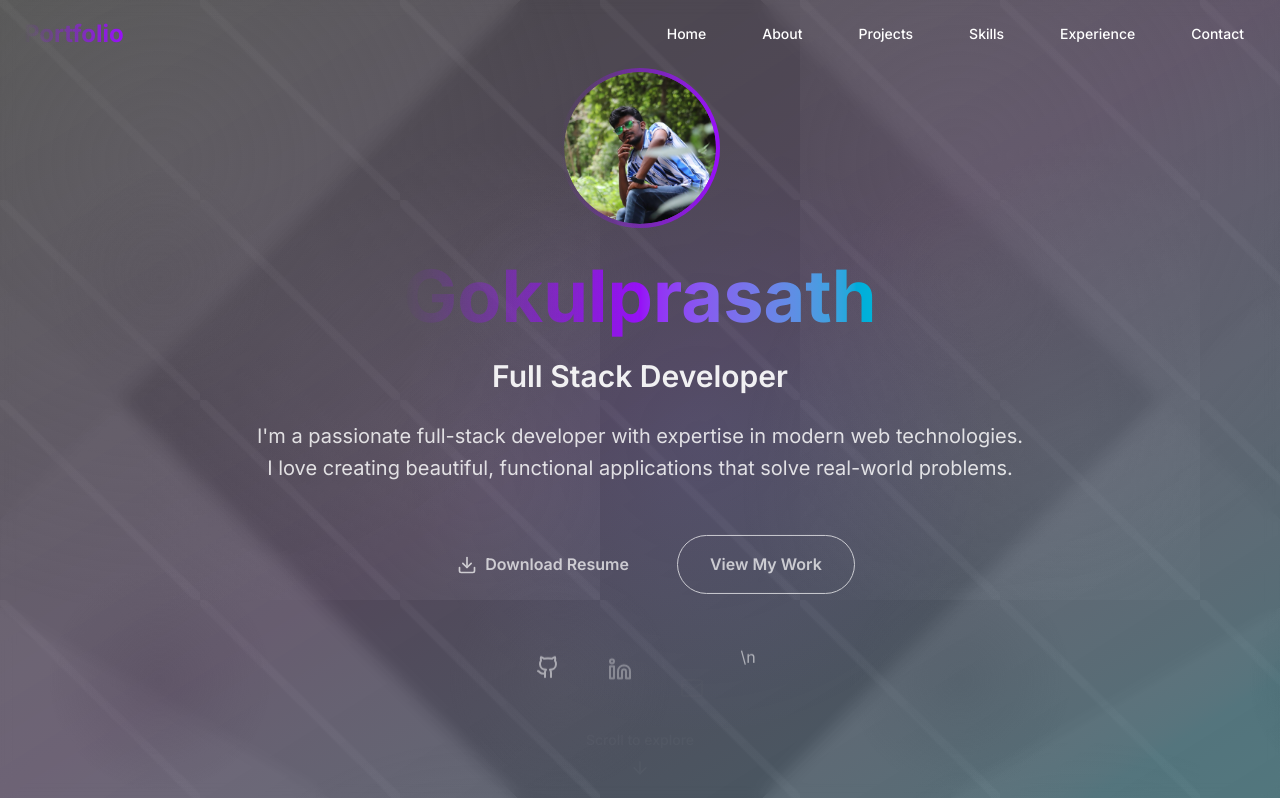
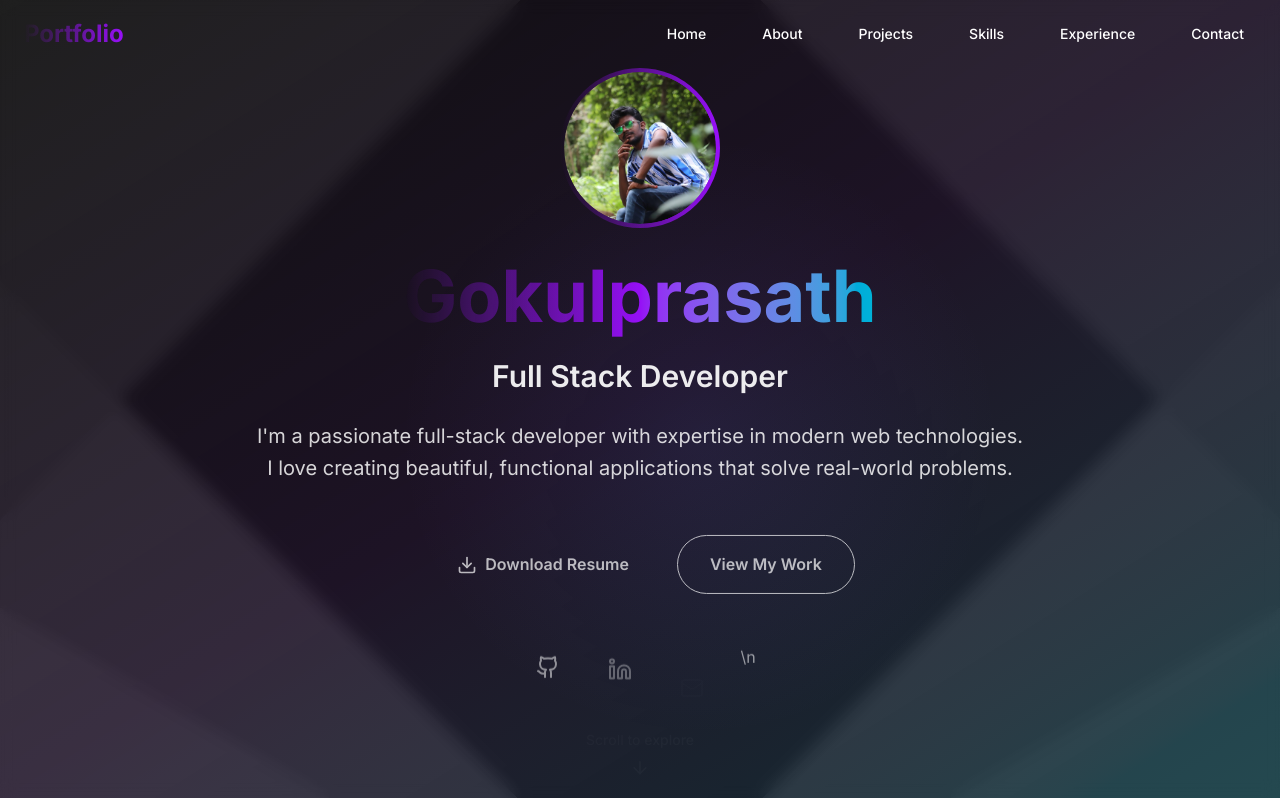
Before and after one commit to gokulprasath-k20/portfolio, a Next.js app: page / in a window 1280 px wide. Shown: the top 798 px of the page. Built offline with nearby package versions, Linux system fonts and the light colour scheme.

Commit message:
Force dark geometric background by overriding CSS variables and fixing SkillsSection component

```diff
--- a/src/app/globals.css
+++ b/src/app/globals.css
@@ -2,16 +2,16 @@
 @import "../styles/section-backgrounds.css";
 
 :root {
-  --background: 0 0% 100%;
-  --background-rgb: 255 255 255;
-  --foreground: 0 0% 100%;
+  --background: 15 15 15;
+  --background-rgb: 15 15 15;
+  --foreground: 255 255 255;
   --primary: 217 91% 60%;
-  --primary-foreground: 0 0% 100%;
-  --secondary: 210 40% 96%;
-  --secondary-foreground: 0 0% 100%;
-  --accent: 210 40% 94%;
-  --accent-foreground: 0 0% 100%;
-  --border: 214 32% 91%;
+  --primary-foreground: 255 255 255;
+  --secondary: 215 28% 17%;
+  --secondary-foreground: 255 255 255;
+  --accent: 215 25% 27%;
+  --accent-foreground: 255 255 255;
+  --border: 215 25% 27%;
   --ring: 217 91% 60%;
 }
 
@@ -39,10 +39,21 @@
 }
 
 body {
-  background: var(--background);
+  background: #0f0f0f !important;
+  background-image:
+    linear-gradient(135deg, rgba(40,40,40,0.9) 25%, transparent 25%),
+    linear-gradient(-135deg, rgba(40,40,40,0.9) 25%, transparent 25%),
+    linear-gradient(45deg, rgba(60,60,60,0.7) 25%, transparent 25%),
+    linear-gradient(-45deg, rgba(60,60,60,0.7) 25%, transparent 25%),
+    linear-gradient(30deg, rgba(80,80,80,0.5) 12.5%, transparent 12.5%),
+    linear-gradient(-30deg, rgba(80,80,80,0.5) 12.5%, transparent 12.5%) !important;
+  background-size: 120px 120px, 120px 120px, 60px 60px, 60px 60px, 30px 30px, 30px 30px !important;
+  background-position: 0 0, 0 60px, 0 0, 30px 30px, 0 0, 15px 15px !important;
+  background-attachment: fixed !important;
   color: rgb(243, 242, 242);
   font-family: 'Inter', -apple-system, BlinkMacSystemFont, 'Segoe UI', 'Roboto', 'Oxygen', 'Ubuntu', 'Cantarell', 'Fira Sans', 'Droid Sans', 'Helvetica Neue', sans-serif;
   line-height: 1.6;
+  min-height: 100vh;
 }
 
 /* Force all text to be white */
--- a/src/app/layout.tsx
+++ b/src/app/layout.tsx
@@ -37,7 +37,7 @@ export default function RootLayout({
   return (
     <html lang="en" className="scroll-smooth">
       <body
-        className={`${inter.variable} font-sans antialiased min-h-screen portfolio-background text-foreground`}
+        className={`${inter.variable} font-sans antialiased min-h-screen bg-background text-foreground`}
       >
         {children}
       </body>
--- /dev/null
+++ b/src/components/SkillsSection.tsx
@@ -0,0 +1,28 @@
+"use client";
+
+import { SectionWrapper } from './SectionWrapper';
+
+export function SkillsSection() {
+  const skills = [
+    "JavaScript", "TypeScript", "React", "Next.js", "Node.js", "Python",
+    "HTML/CSS", "Tailwind CSS", "Git", "MongoDB", "PostgreSQL", "AWS"
+  ];
+
+  return (
+    <SectionWrapper id="skills" className="py-20">
+      <div className="container mx-auto px-4">
+        <h2 className="text-3xl font-bold text-center mb-12">Skills</h2>
+        <div className="grid grid-cols-2 md:grid-cols-3 lg:grid-cols-4 gap-4">
+          {skills.map((skill, index) => (
+            <div
+              key={skill}
+              className="bg-gray-800/50 backdrop-blur-sm rounded-lg p-4 text-center border border-gray-700/50 hover:border-blue-500/50 transition-colors"
+            >
+              <span className="text-white font-medium">{skill}</span>
+            </div>
+          ))}
+        </div>
+      </div>
+    </SectionWrapper>
+  );
+}
```
